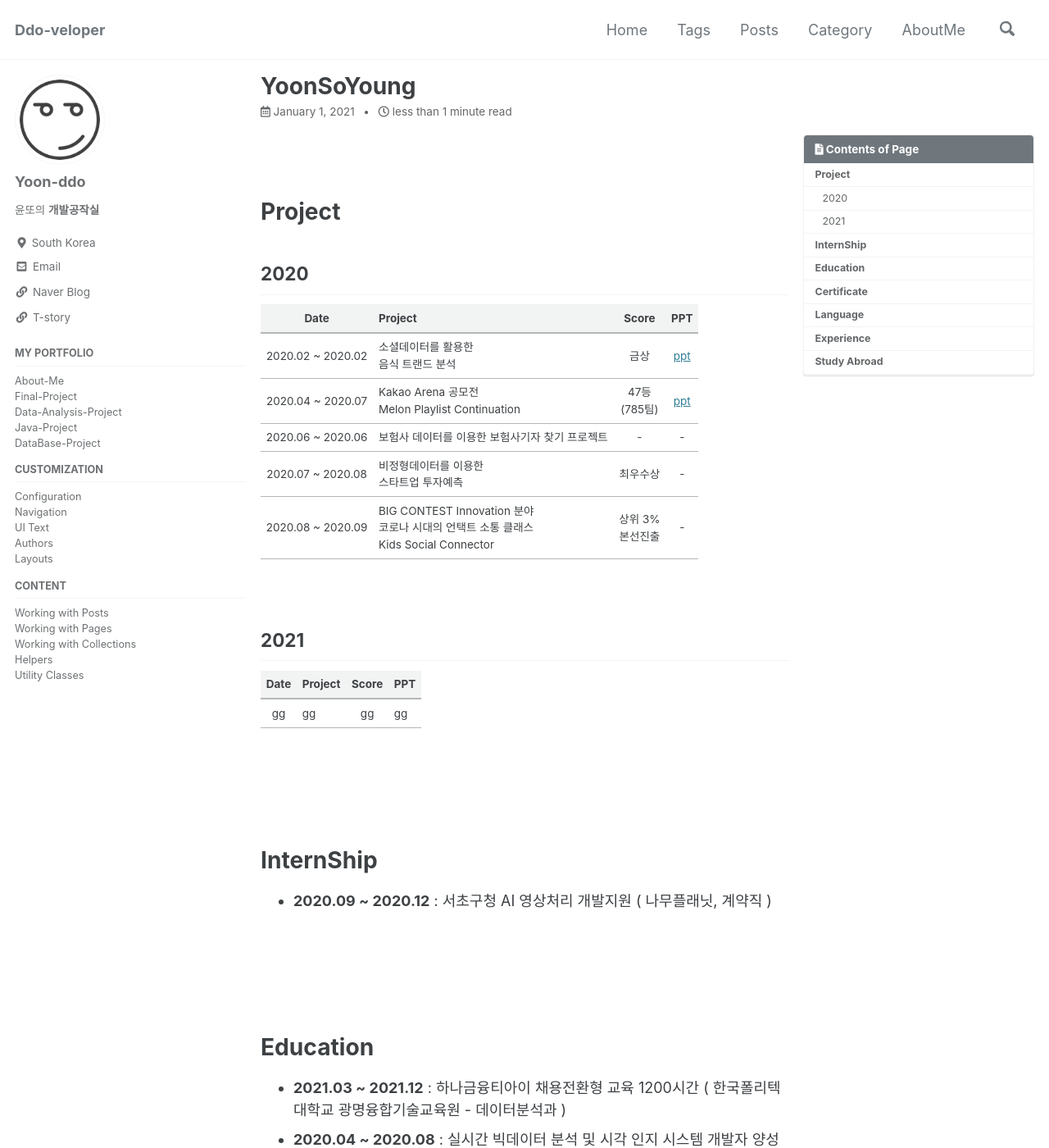
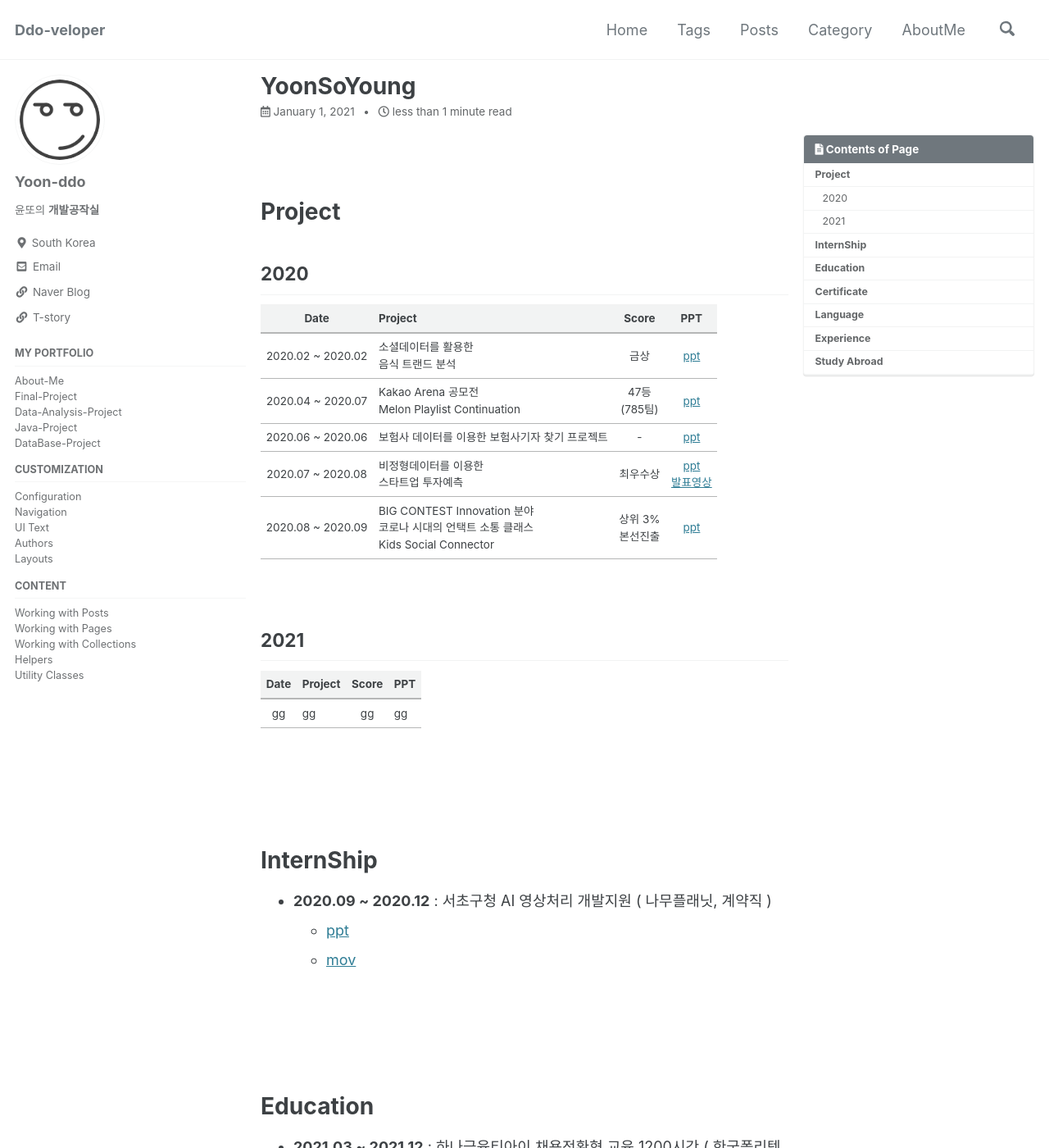
Before and after one commit to Yoon-ddo/Yoon-ddo.github.io, a Jekyll site: the page built from _posts/2021-01-01-YoonSoYoung.md, in a window 1280 px wide and 1400 px high. Shown: the whole window at 82% size. Built offline with Jekyll 4.4.1, drawn with Linux system fonts in a browser that asks for light colours; cached includes are drawn as plain includes.

Commit message:
Update 2021-01-01-YoonSoYoung.md

```diff
--- a/_posts/2021-01-01-YoonSoYoung.md
+++ b/_posts/2021-01-01-YoonSoYoung.md
@@ -19,9 +19,9 @@ tags:
 |:---:|---|:---:|:---:|
 | 2020.02 ~ 2020.02 | 소셜데이터를 활용한<br>음식 트랜드 분석 | 금상 | [ppt](https://drive.google.com/file/d/1TEVn6Pkuz4fggpctEIlzCXFxXGOHr3OZ/view?usp=sharing) |
 | 2020.04 ~ 2020.07 | Kakao Arena 공모전<br>Melon Playlist Continuation | 47등<br>(785팀) | [ppt](https://drive.google.com/file/d/1I87OgbYh7G-BU0-Mq2SwqL6xYWb8OC_T/view?usp=sharing) |
-| 2020.06 ~ 2020.06 | 보험사 데이터를 이용한 보험사기자 찾기 프로젝트 | - | - |
-| 2020.07 ~ 2020.08 | 비정형데이터를 이용한<br>스타트업 투자예측 | 최우수상 | - |
-| 2020.08 ~ 2020.09 | BIG CONTEST Innovation 분야<br>코로나 시대의 언택트 소통 클래스<br>Kids Social Connector | 상위 3%<br>본선진출 | - |
+| 2020.06 ~ 2020.06 | 보험사 데이터를 이용한 보험사기자 찾기 프로젝트 | - | [ppt](https://drive.google.com/file/d/1qu1vMrhqa-4YEvxG8CzWcbiu7i-GWfsK/view?usp=sharing) |
+| 2020.07 ~ 2020.08 | 비정형데이터를 이용한<br>스타트업 투자예측 | 최우수상 | [ppt](https://drive.google.com/file/d/12WP2joZ01BSsQ5mTxnI1QgcjNpC0ySI3/view?usp=sharing)<br>[발표영상](https://youtu.be/fWgNljDLyxQ) |
+| 2020.08 ~ 2020.09 | BIG CONTEST Innovation 분야<br>코로나 시대의 언택트 소통 클래스<br>Kids Social Connector | 상위 3%<br>본선진출 | [ppt](https://drive.google.com/file/d/10qhIhG13L9pWxKrExeipfNKfCbu2_k_w/view?usp=sharing) |
 
 <br>
 
@@ -35,6 +35,8 @@ tags:
 
 # InternShip
 * **2020.09 ~ 2020.12** : 서초구청 AI  영상처리 개발지원 ( 나무플래닛, 계약직 )
+  - [ppt](https://drive.google.com/file/d/19pPQPI8KHEUWm1RRZ61zQvpjUv0c8vcX/view?usp=sharing)
+  - [mov](https://youtu.be/Y-fL-ft-4-o)
 
 <br><br><br><br>
 
```
